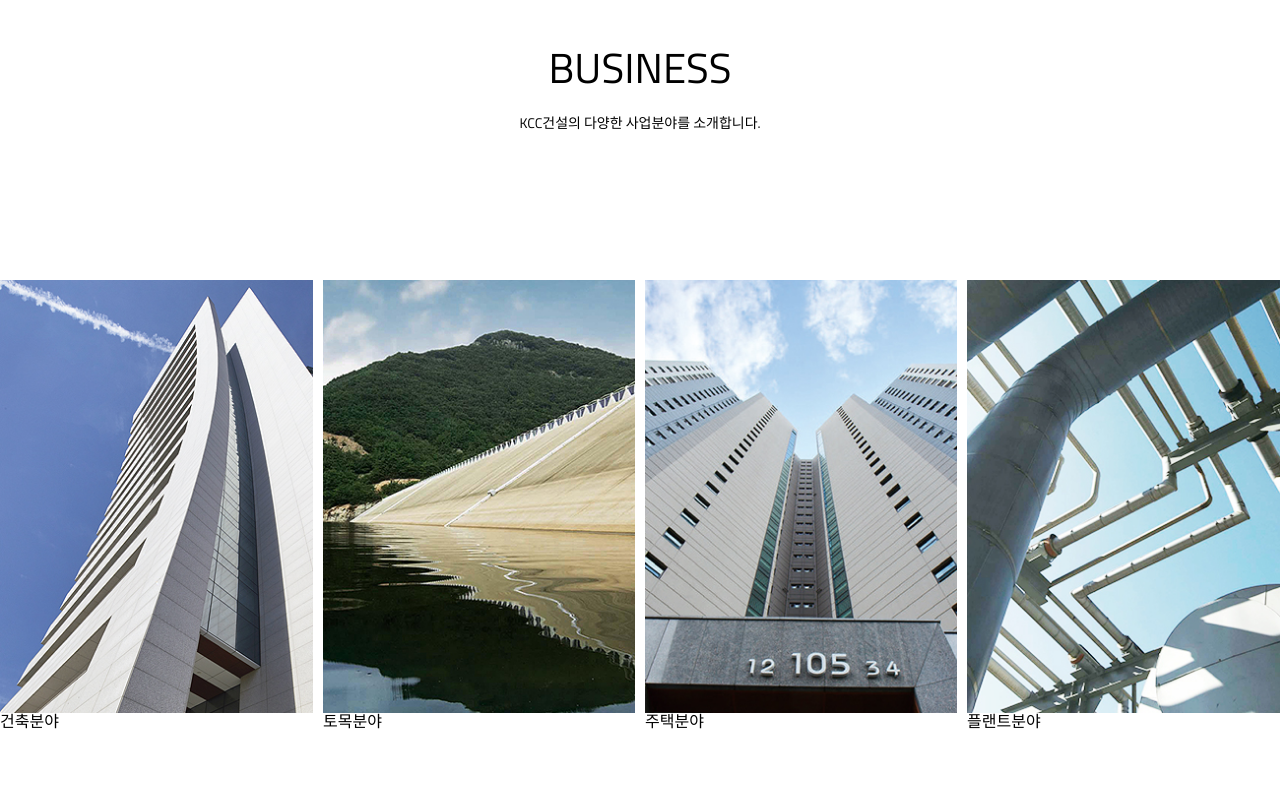
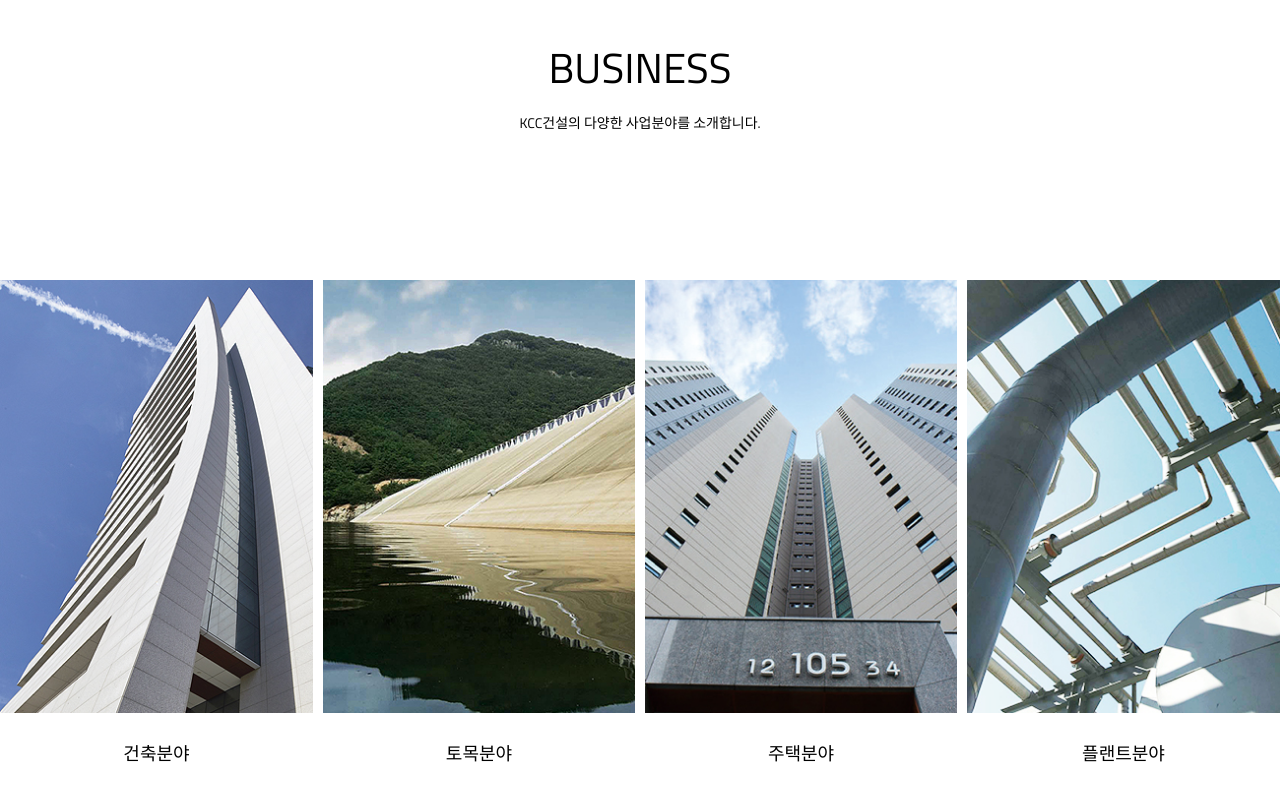
Before and after one commit to moonsujung26/KCC, a plain HTML site: page index.html in a window 1280 px wide. Shown: the part 904-1704 px from the top of the page. Before the commit the page ends 1637 px from the top, so only its background shows below. Drawn offline with Linux system fonts and the light colour scheme; a web font is replaced by a local one.

Commit message:
Add files via upload

```diff
--- a/css/style.css
+++ b/css/style.css
@@ -233,7 +233,6 @@
 
     font-size: 14px;
     font-family: "Titillium Web"
-        color: #333;
 
 }
 
@@ -242,6 +241,13 @@
     display: flex;
     justify-content: center;
     gap: 10px;
+
+}
+
+.main-business-slide .itm figure {
+
+    padding-bottom: 120px;
+
 }
 
 .main-business-slide .itm .img_box {
@@ -249,6 +255,13 @@
     max-width: 100%;
     width: 100%;
 
+}
 
+.main-business-slide .itm p {
+
+    display: block;
+    font-size: 18px;
+    text-align: center;
+    margin: 32px 0;
 
 }
--- a/index.html
+++ b/index.html
@@ -67,20 +67,29 @@
             <div class="main-business-slide swiper">
                 <div class="swiper-slide itm">
                     <figure>
+                        <a href="">
                             <div class="img_box"><img src="./imges/business-1.jpg" alt=""></div>
                             <p>건축분야</p>
+                        </a>
                     </figure>
                     <figure>
+                        <a href="">
                             <div class="img_box"><img src="./imges/business-2.jpg" alt=""></div>
                             <p>토목분야</p>
+                        </a>
                     </figure>
                     <figure>
+                        <a href="">
                             <div class="img_box"><img src="./imges/business-3.jpg" alt=""></div>
                             <p>주택분야</p>
+                        </a>
                     </figure>
                     <figure>
+                        <a href="">
                             <div class="img_box"><img src="./imges/business-4.jpg" alt=""></div>
                             <p>플랜트분야</p>
+                        </a>
+
                     </figure>
                 </div>
             </div>
```
Lines whose indentation alone changed are shown as unchanged.
